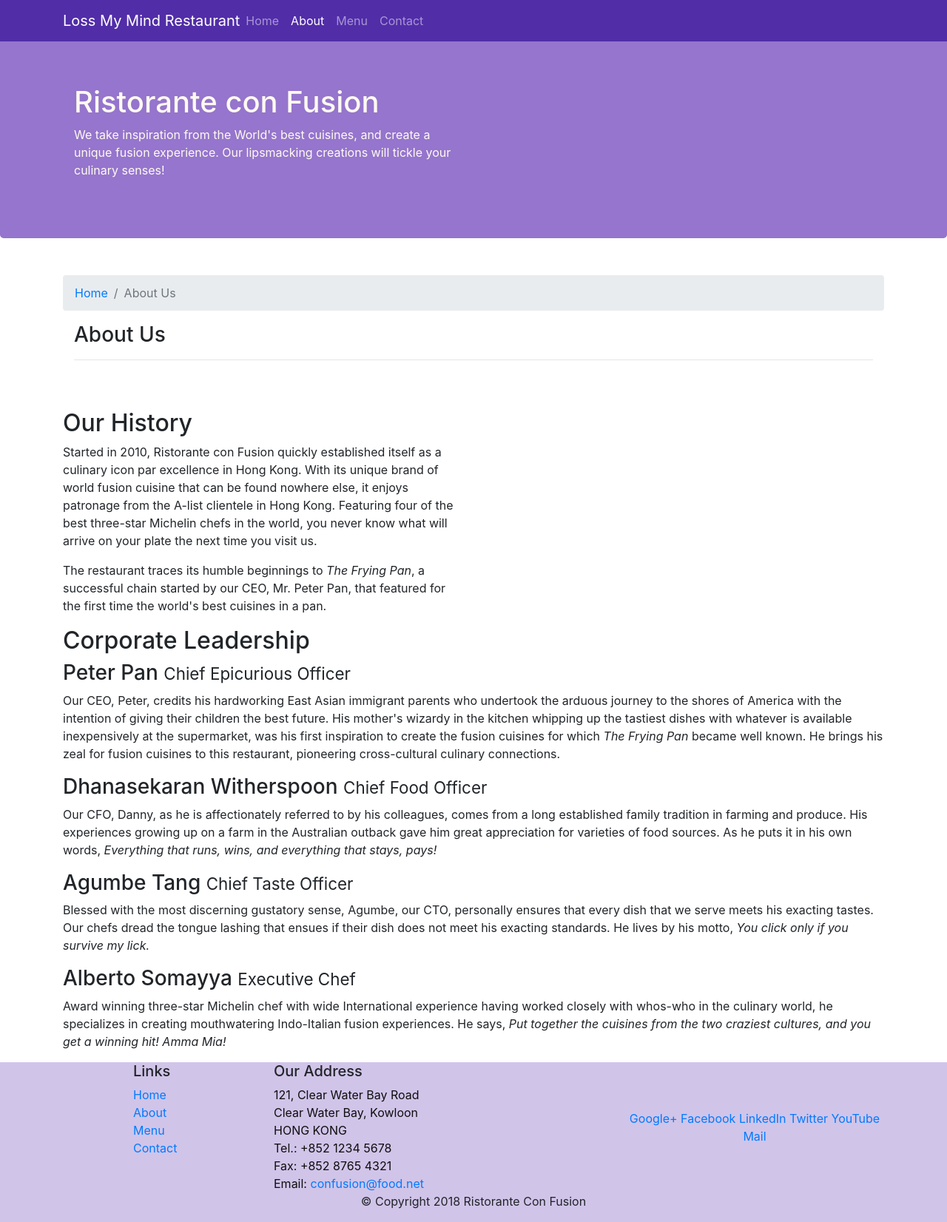
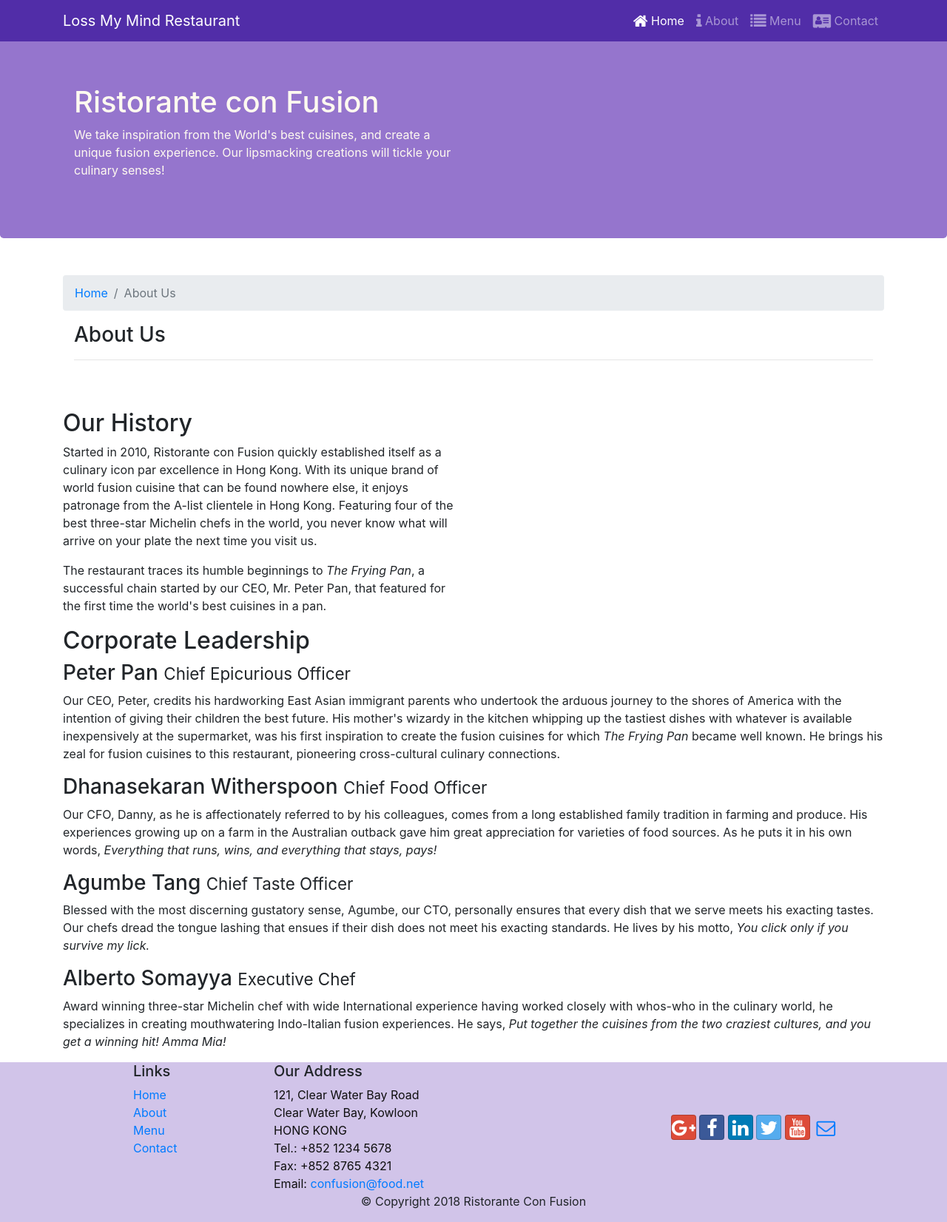
Before and after one commit to tairans/Boostrap, a website: page aboutus.html in a window 1280 px wide. Shown: the whole page at 74% size. Drawn offline with nearby package versions, Linux system fonts and the light colour scheme.

Commit message:
some bootstrap

```diff
--- a/aboutus.html
+++ b/aboutus.html
@@ -9,6 +9,8 @@
     <meta name="viewport" content="width=device-width, initial-scale=1, shrink-to-fit=no">
     <meta http-equiv="x-ua-compatible" content="ie=edge">
     <link rel="stylesheet" href="node_modules/bootstrap/dist/css/bootstrap.min.css">
+    <link rel="stylesheet" href="node_modules/font-awesome/css/font-awesome.min.css">
+    <link rel="stylesheet" href="node_modules/bootstrap-social/bootstrap-social.min.css">
     <link rel="stylesheet" href="css/style.css">
 
 </head>
@@ -21,11 +23,11 @@
             </button>
             <a class="navbar-brand mr-auto" href="./index.html" >Loss My Mind Restaurant</a>
             <div class="collapse navbar-collapse" id="Navbar">
-                <ul class="navbar-nav mr-auto">
-                    <li class="nav-item "><a class="nav-link" href="./index.html">Home</a></li>
-                    <li class="nav-item active"><a class="nav-link" href="#">About</a></li>
-                    <li class="nav-item"><a class="nav-link" href="">Menu</a></li>
-                    <li class="nav-item"><a class="nav-link" href="">Contact</a></li>
+                <ul class="navbar-nav ml-auto">
+                    <li class="nav-item active"><a class="nav-link" href=""><span class="fa fa-home fa-lg"></span> Home</a></li>
+                    <li class="nav-item"><a class="nav-link" href="./aboutus.html"><span class="fa fa-info fa-lg"></span> About</a></li>
+                    <li class="nav-item"><a class="nav-link" href=""><span class="fa fa-list fa-lg"></span> Menu</a></li>
+                    <li class="nav-item"><a class="nav-link" href=""><span class="fa fa-address-card fa-lg"></span> Contact</a></li>
                 </ul>
             </div>
         </div>
@@ -109,12 +111,12 @@
                 </div>
                 <div class="col-12 col-sm-4 align-self-center">
                     <div class="text-center">
-                        <a href="http://google.com/+">Google+</a>
-                        <a href="http://www.facebook.com/profile.php?id=">Facebook</a>
-                        <a href="http://www.linkedin.com/in/">LinkedIn</a>
-                        <a href="http://twitter.com/">Twitter</a>
-                        <a href="http://youtube.com/">YouTube</a>
-                        <a href="mailto:">Mail</a>
+                        <a class="btn btn-social-icon btn-google" href="http://google.com/+"><span class="fa fa-google-plus fa-lg"></span></a>
+                        <a class="btn btn-social-icon btn-facebook" href="http://www.facebook.com/profile.php?id="><span class="fa fa-facebook fa-lg"></span></a>
+                        <a class="btn btn-social-icon btn-linkedin" href="http://www.linkedin.com/in/"><span class="fa fa-linkedin fa-lg"></span></a>
+                        <a class="btn btn-social-icon btn-twitter" href="http://twitter.com/"><span class="fa fa-twitter fa-lg"></span></a>
+                        <a class="btn btn-social-icon btn-google" href="http://youtube.com/"><span class="fa fa-youtube fa-lg"></span></a>
+                        <a class="btn btn-social-icon" href="mailto:"><span class="fa fa-envelope-o fa-lg"></span></a>
                     </div>
                 </div>
            </div>
--- a/package.json
+++ b/package.json
@@ -15,6 +15,8 @@
   },
   "dependencies": {
     "bootstrap": "^4.0.0",
+    "bootstrap-social": "^5.1.1",
+    "font-awesome": "^4.7.0",
     "jquery": "^3.3.1",
     "popper.js": "^1.12.9"
   }
```
Also changed, not shown: index.html (+15 -13 lines), 1 other file.
